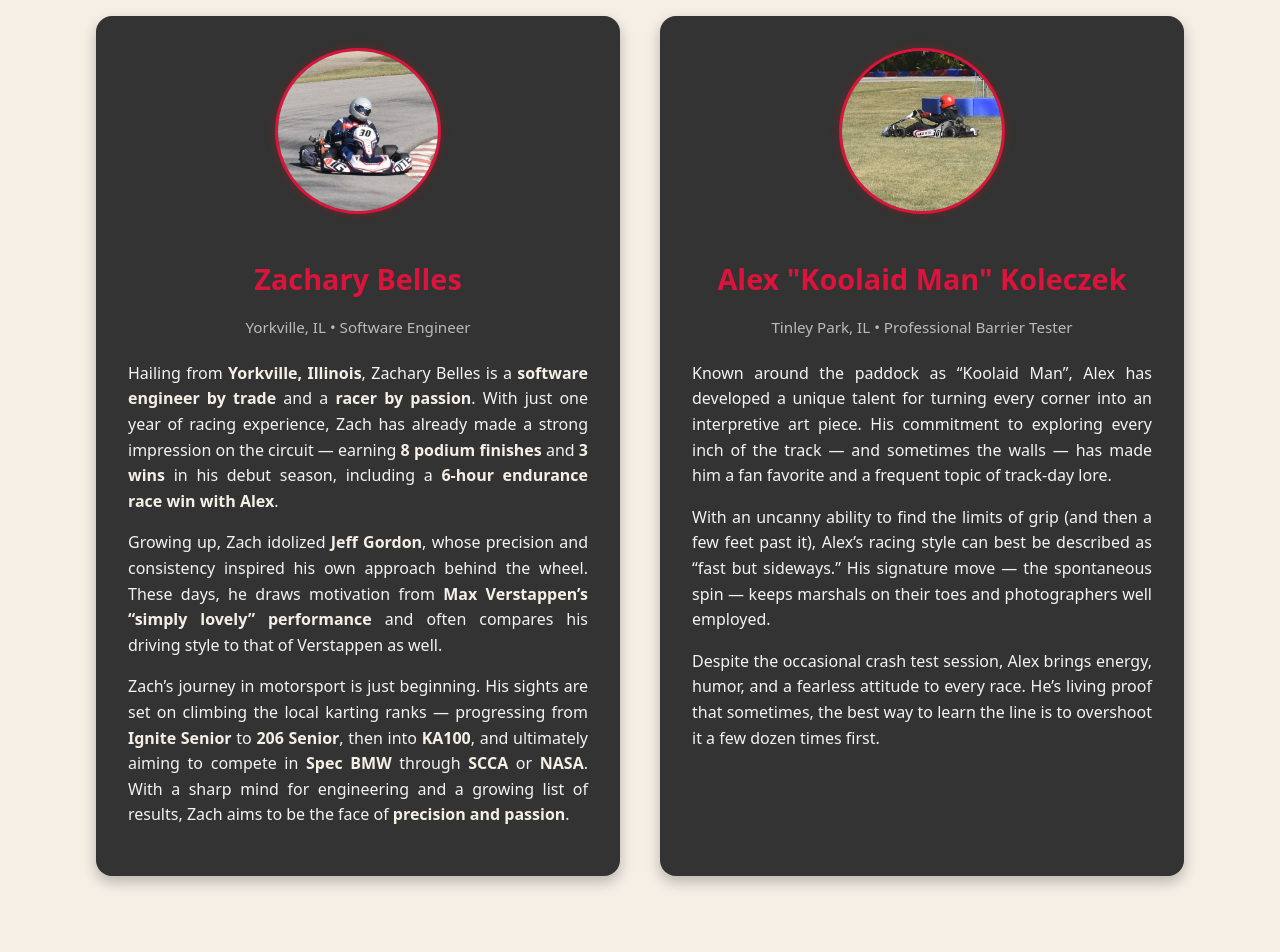
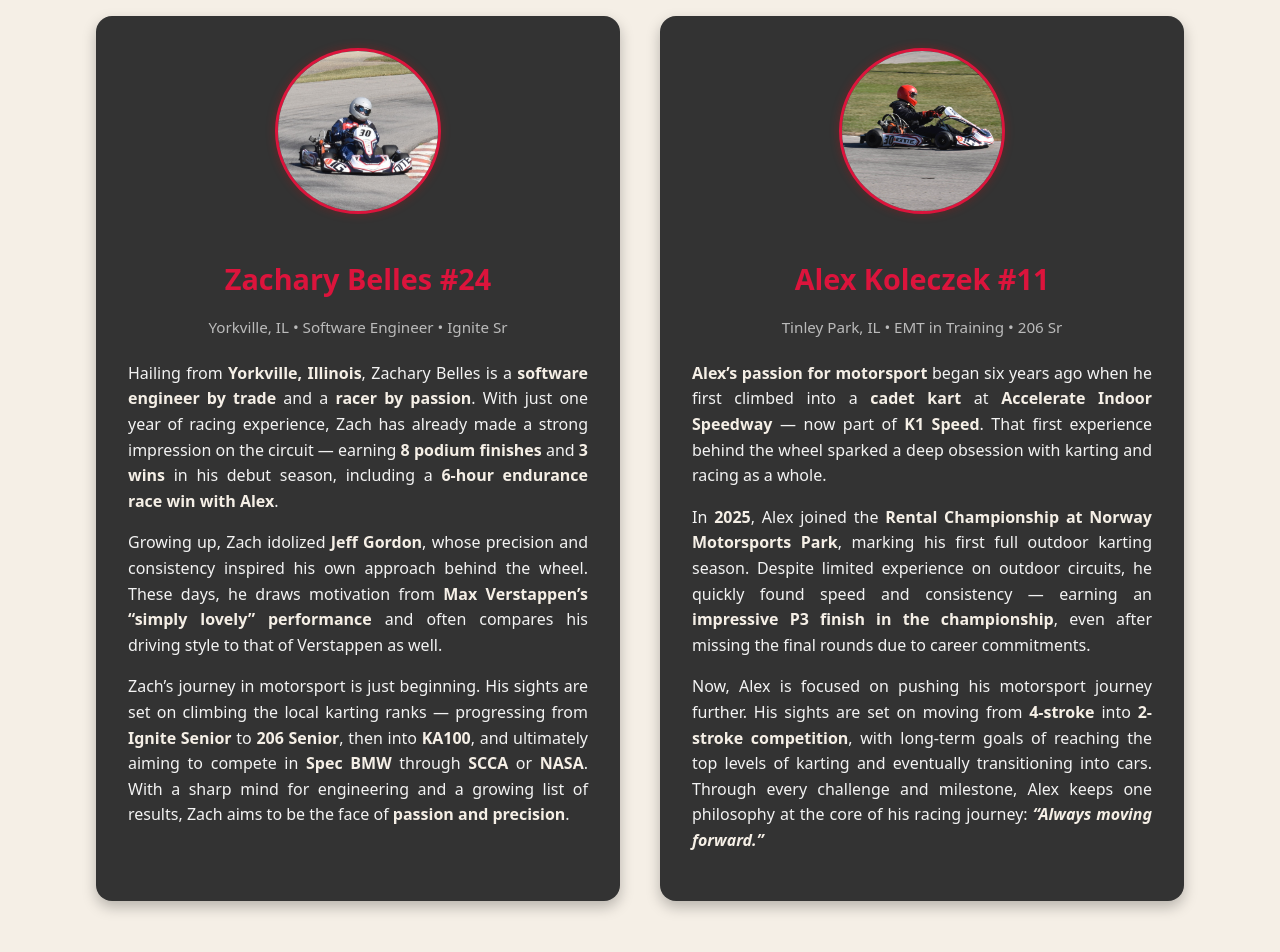
Before and after one commit to zmbelles/kbp-website-v2, a Vue app: page /driver-profiles in a window 1280 px wide. Shown: the part 462-1414 px from the top of the page. Built offline with nearby package versions, Linux system fonts and the light colour scheme.

Commit message:
add alex profile real

```diff
--- a/src/views/DriverProfiles.vue
+++ b/src/views/DriverProfiles.vue
@@ -11,8 +11,8 @@
             <img src="../assets/zachphoto.png" alt="Zachary Belles" />
           </div>
           <div class="profile-content">
-            <h2 class="profile-name">Zachary Belles</h2>
-            <p class="profile-meta">Yorkville, IL • Software Engineer</p>
+            <h2 class="profile-name">Zachary Belles #24</h2>
+            <p class="profile-meta">Yorkville, IL • Software Engineer • Ignite Sr</p>
 
             <div class="profile-bio">
               <p>
@@ -36,7 +36,7 @@
                 <strong>206 Senior</strong>, then into <strong>KA100</strong>, and ultimately aiming to
                 compete in <strong>Spec BMW</strong> through <strong>SCCA</strong> or
                 <strong>NASA</strong>. With a sharp mind for engineering and a growing list of results,
-                Zach aims to be the face of <strong>precision and passion</strong>.
+                Zach aims to be the face of <strong>passion and precision</strong>.
               </p>
             </div>
           </div>
@@ -48,26 +48,27 @@
 						<img src="../assets/alexphoto.png" alt="Alex 'Koolaid Man' Koleczek" />
 					</div>
 					<div class="profile-content">
-						<h2 class="profile-name">Alex "Koolaid Man" Koleczek</h2>
-						<p class="profile-meta">Tinley Park, IL • Professional Barrier Tester</p>
+						<h2 class="profile-name">Alex Koleczek #11</h2>
+						<p class="profile-meta">Tinley Park, IL • EMT in Training • 206 Sr</p>
 
 					<div class="profile-bio">
 						<p>
-								Known around the paddock as “Koolaid Man”, Alex has developed a unique talent for turning every
-								corner into an interpretive art piece. His commitment to exploring every inch of the track — and
-								sometimes the walls — has made him a fan favorite and a frequent topic of track-day lore.
+							<strong>Alex’s passion for motorsport</strong> began six years ago when he first climbed into a <strong>cadet kart</strong> at
+							<strong>Accelerate Indoor Speedway</strong> — now part of <strong>K1 Speed</strong>. That first experience behind the wheel
+							sparked a deep obsession with karting and racing as a whole.
 						</p>
 
 						<p>
-								With an uncanny ability to find the limits of grip (and then a few feet past it), Alex’s racing
-								style can best be described as “fast but sideways.” His signature move — the spontaneous spin —
-								keeps marshals on their toes and photographers well employed.
+							In <strong>2025</strong>, Alex joined the <strong>Rental Championship at Norway Motorsports Park</strong>, marking his first full outdoor
+							karting season. Despite limited experience on outdoor circuits, he quickly found speed and consistency — earning an
+							<strong>impressive P3 finish in the championship</strong>, even after missing the final rounds due to career commitments.
 						</p>
 
 						<p>
-								Despite the occasional crash test session, Alex brings energy, humor, and a fearless attitude to
-								every race. He’s living proof that sometimes, the best way to learn the line is to overshoot it a
-								few dozen times first.
+							Now, Alex is focused on pushing his motorsport journey further. His sights are set on moving from <strong>4-stroke</strong>
+							into <strong>2-stroke competition</strong>, with long-term goals of reaching the top levels of karting and eventually transitioning
+							into cars. Through every challenge and milestone, Alex keeps one philosophy at the core of his racing journey:
+							<em><strong>“Always moving forward.”</strong></em>
 						</p>
 					</div>
 					</div>
@@ -147,11 +148,11 @@ export default {
 }
 /* Headshot */
 .profile-image-alex img {
-  width: 200%;
-  height: 200%;
+  width: 180%;
+  height: 180%;
   object-fit: cover;
-	margin-left: -5.5rem;
-	margin-top: -5rem;
+	margin-left: -5rem;
+	margin-top: -4rem;
 }
 .profile-image-alex {
   width: 160px;
--- a/src/views/HomePage.vue
+++ b/src/views/HomePage.vue
@@ -29,7 +29,7 @@
         </section>
 
         <section class="cta">
-          <h2>Ready to Ride?</h2>
+          <h2>Wanna see more?</h2>
           <router-link to="/pictures" class="cta-button">View Our Gallery</router-link>
         </section>
       </div>
```
Also changed, not shown: src/assets/alexphoto.png. Lines whose indentation alone changed are shown as unchanged.
